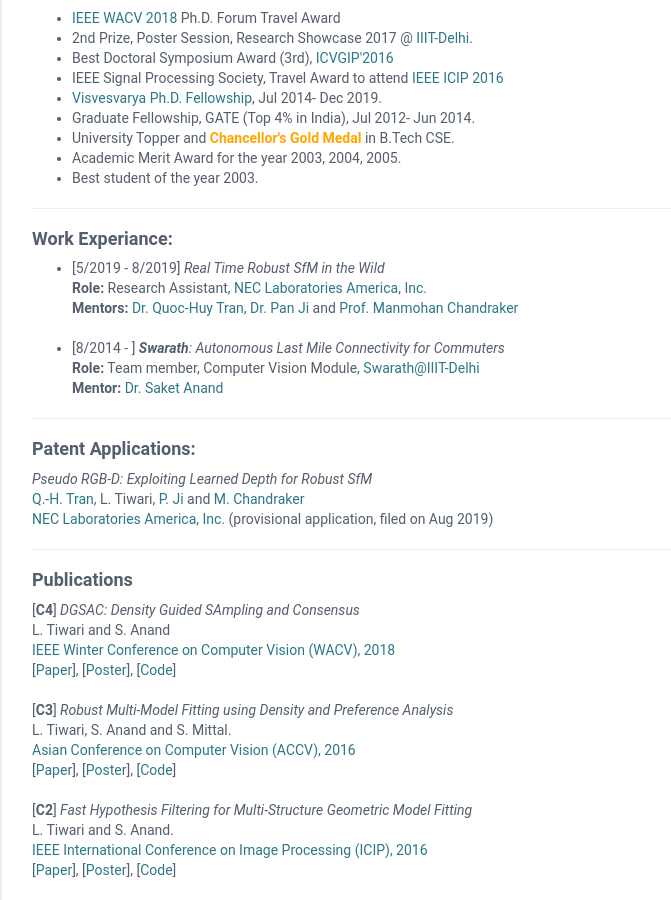
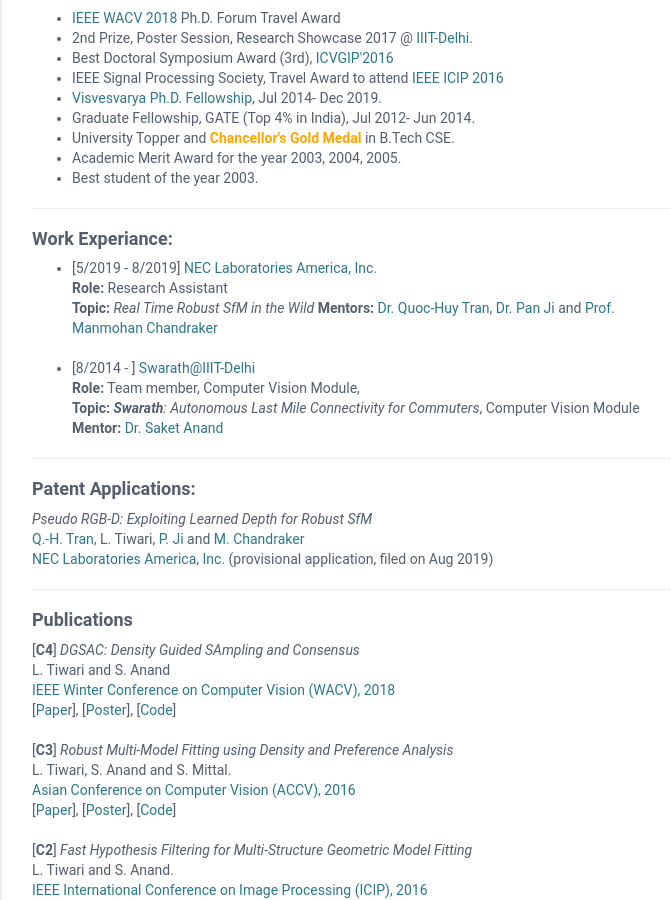
Before and after one commit to lokender/lokender.github.io, a Jekyll site: the page built from index.html, in a window 1280 px wide and 900 px high, scrolled down 514 px. Shown: the whole window, without its empty margins (288-959 px from the left). Built offline with Jekyll 4.4.1, drawn with Linux system fonts in a browser that asks for light colours.

Commit message:
Update aboutme.html
u

```diff
--- a/_includes/aboutme.html
+++ b/_includes/aboutme.html
@@ -29,12 +29,14 @@
 <hr>
 <strong><h4>Work Experiance:</h4></strong>
 <ul>
-	<li>[5/2019 - 8/2019] <i>Real Time Robust SfM in the Wild</i> </br>
-	<b>Role:</b> Research Assistant, <a href="http://www.nec-labs.com/research-departments/media-analytics/media-analytics-people">NEC Laboratories America, Inc.</a> </br>
+	<li>[5/2019 - 8/2019] <a href="http://www.nec-labs.com/research-departments/media-analytics/media-analytics-people">NEC Laboratories America, Inc.</a> </br>
+	<b>Role:</b> Research Assistant  </br>
+<b>Topic:</b> <i>Real Time Robust SfM in the Wild</i>
         <b>Mentors: </b><a href="http://www.nec-labs.com/quoc-huy-tran">Dr. Quoc-Huy Tran</a>, <a href="http://www.nec-labs.com/pan-ji">Dr. Pan Ji</a> and <a href="https://cseweb.ucsd.edu/~mkchandraker/">Prof. Manmohan Chandraker</a> </li>
 </br>
-<li>[8/2014 - ] <i><b>Swarath</b>: Autonomous Last Mile Connectivity for Commuters</i></br>
-<b>Role:</b> Team member, Computer Vision Module, <a href="https://www.facebook.com/swarathatiiitd/">Swarath@IIIT-Delhi</a> </br>
+<li>[8/2014 - ]  <a href="https://www.facebook.com/swarathatiiitd/">Swarath@IIIT-Delhi</a> </br>
+<b>Role:</b> Team member, Computer Vision Module, </br>
+<b>Topic:</b> <i><b>Swarath</b>: Autonomous Last Mile Connectivity for Commuters</i>, Computer Vision Module
 <b>Mentor:</b><a href="https://faculty.iiitd.ac.in/~anands/"> Dr. Saket Anand </a></li>
 </ul>
 
```
